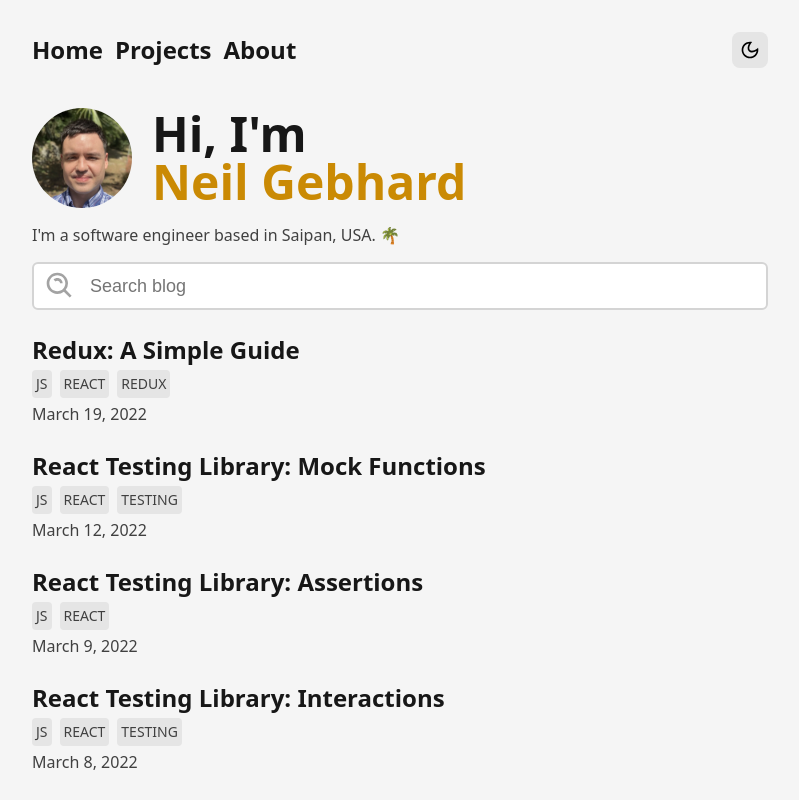
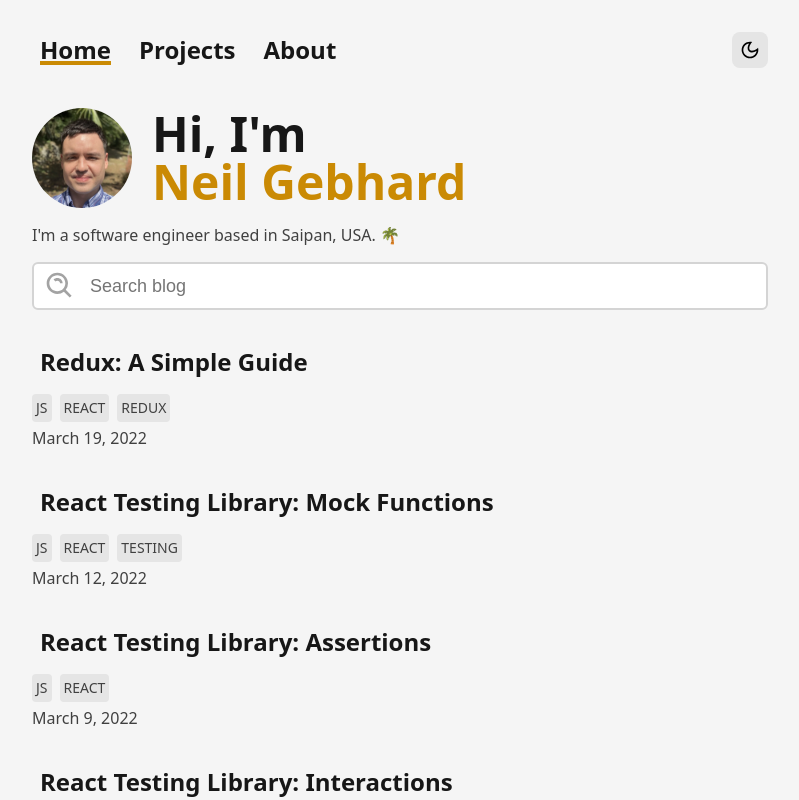
Before and after one commit to neilgebhard/neilgebhard.com, a Next.js app: page / in a window 1280 px wide. Shown: the top 800 px of the page, without its empty margins (240-1039 px from the left). Built offline with nearby package versions, Linux system fonts and the light colour scheme.

Commit message:
🔗 Add active links to Navbar

```diff
--- /dev/null
+++ b/components/ActiveLink.tsx
@@ -0,0 +1,56 @@
+import { useState, useEffect } from 'react'
+import { useRouter } from 'next/router'
+import PropTypes from 'prop-types'
+import Link from 'next/link'
+import React, { Children } from 'react'
+
+export default function ActiveLink({ children, activeClassName, ...props }) {
+  const { asPath, isReady } = useRouter()
+
+  const child = Children.only(children)
+  const childClassName = child.props.className || ''
+  const [className, setClassName] = useState(childClassName)
+
+  useEffect(() => {
+    // Check if the router fields are updated client-side
+    if (isReady) {
+      // Dynamic route will be matched via props.as
+      // Static route will be matched via props.href
+      const linkPathname = new URL(props.as || props.href, location.href)
+        .pathname
+
+      // Using URL().pathname to get rid of query and hash
+      const activePathname = new URL(asPath, location.href).pathname
+
+      const newClassName =
+        linkPathname === activePathname
+          ? `${childClassName} ${activeClassName}`.trim()
+          : childClassName
+
+      if (newClassName !== className) {
+        setClassName(newClassName)
+      }
+    }
+  }, [
+    asPath,
+    isReady,
+    props.as,
+    props.href,
+    childClassName,
+    activeClassName,
+    setClassName,
+    className
+  ])
+
+  return (
+    <Link {...props}>
+      {React.cloneElement(child, {
+        className: className || null
+      })}
+    </Link>
+  )
+}
+
+ActiveLink.propTypes = {
+  activeClassName: PropTypes.string.isRequired
+}
--- a/components/Navbar.tsx
+++ b/components/Navbar.tsx
@@ -2,6 +2,8 @@ import Link from 'next/link'
 import { useTheme } from 'next-themes'
 import { CgMoon, CgSun } from 'react-icons/cg'
 import useMount from '../hooks/useMount'
+import { useRouter } from 'next/router'
+import ActiveLink from './ActiveLink'
 
 const links = [
   ['/', 'Home'],
@@ -12,14 +14,19 @@ const links = [
 export default function Navbar() {
   const { theme, setTheme } = useTheme()
   const { isMounted } = useMount()
+  const { asPath, isReady } = useRouter()
 
   return (
     <nav className="text-xl sm:text-2xl pt-6 pb-10 flex justify-between items-center">
       <div className="space-x-3">
         {links.map(([href, label], index) => (
-          <Link href={href} key={index}>
+          <ActiveLink
+            activeClassName="underline decoration decoration-yellow-600 dark:decoration-yellow-300 decoration-4"
+            href={href}
+            key={index}
+          >
             <a className="link font-bold">{label}</a>
-          </Link>
+          </ActiveLink>
         ))}
       </div>
       {isMounted && (
--- a/pages/blog/[id].tsx
+++ b/pages/blog/[id].tsx
@@ -37,8 +37,8 @@ export default function Post({ posts }) {
       </Head>
       <header>
         <h1 className="mb-2 mt-0">{posts.title}</h1>
-        <div className="flex items-center gap-1">
-          <p className="mute my-2 flex items-center gap-1">
+        <div className="flex items-center gap-1 mb-12">
+          <div className="mute flex gap-1 items-center">
             <Image
               className="rounded-full"
               src="/images/portrait.webp"
@@ -47,12 +47,12 @@ export default function Post({ posts }) {
               width={24}
             />{' '}
             Neil Gebhard
-          </p>
-          <span>/</span>
-          <p className="mute mb-12 mt-0 flex items-center gap-1">
+          </div>
+          <div> / </div>
+          <div className="mute flex items-center gap-1">
             <BiCalendar />
             <Date dateString={posts.date} />
-          </p>
+          </div>
         </div>
       </header>
       <article className="prose lg:prose-xl dark:prose-invert prose-blue prose-a:no-underline hover:prose-a:underline">
--- a/styles/global.css
+++ b/styles/global.css
@@ -34,10 +34,10 @@
   }
 
   .link {
-    @apply font-semibold no-underline hover:underline text-gray-900 dark:text-gray-50;
+    @apply font-semibold no-underline hover:bg-gray-200 px-2 py-3 rounded text-gray-900 dark:text-gray-50;
   }
 
   .button {
-    @apply rounded-lg border-none bg-gray-200 dark:bg-gray-600 hover:ring-2 ring-gray-500 dark:ring-gray-300 cursor-pointer no-underline;
+    @apply rounded-lg border-none bg-gray-200 dark:bg-gray-600 hover:bg-gray-300 dark:hover:bg-gray-500 cursor-pointer;
   }
 }
```
